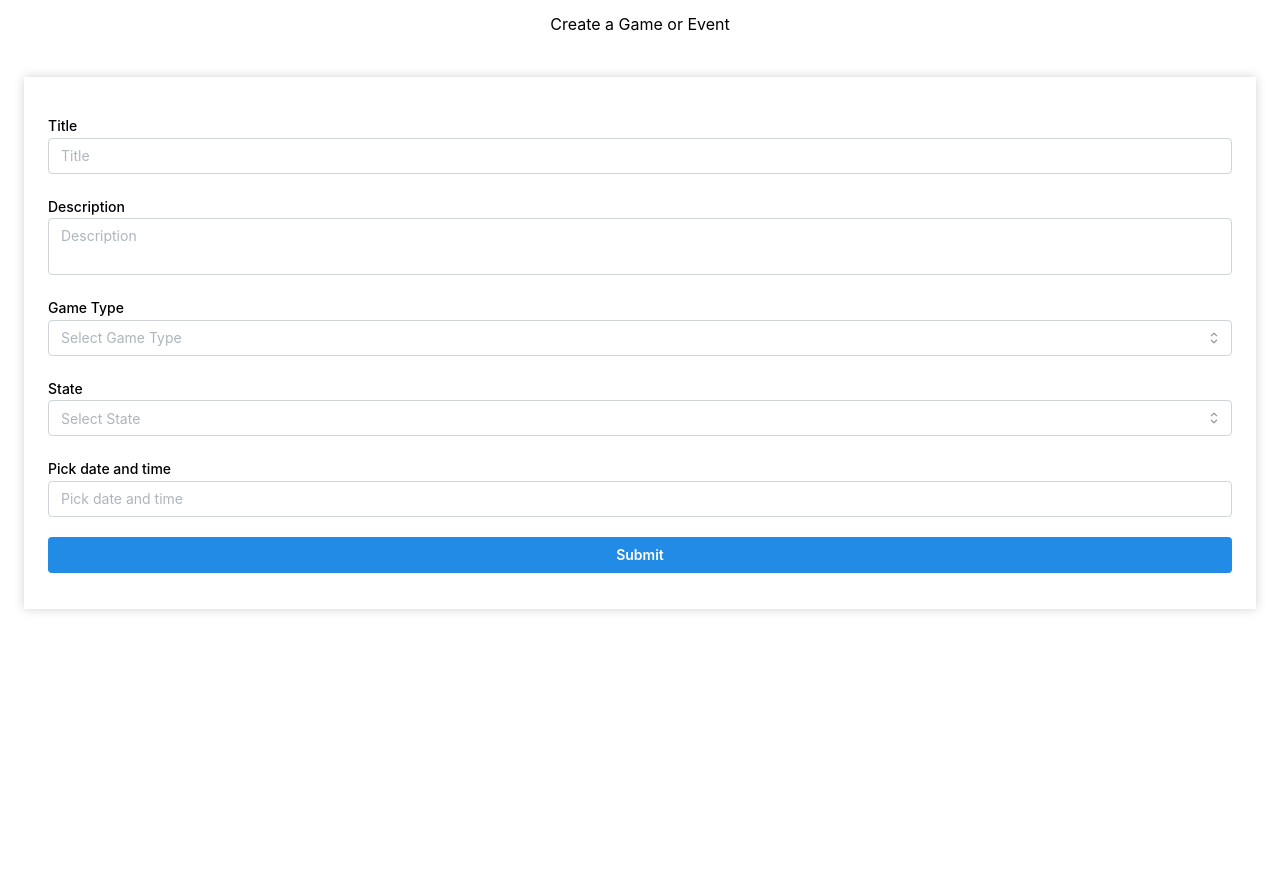
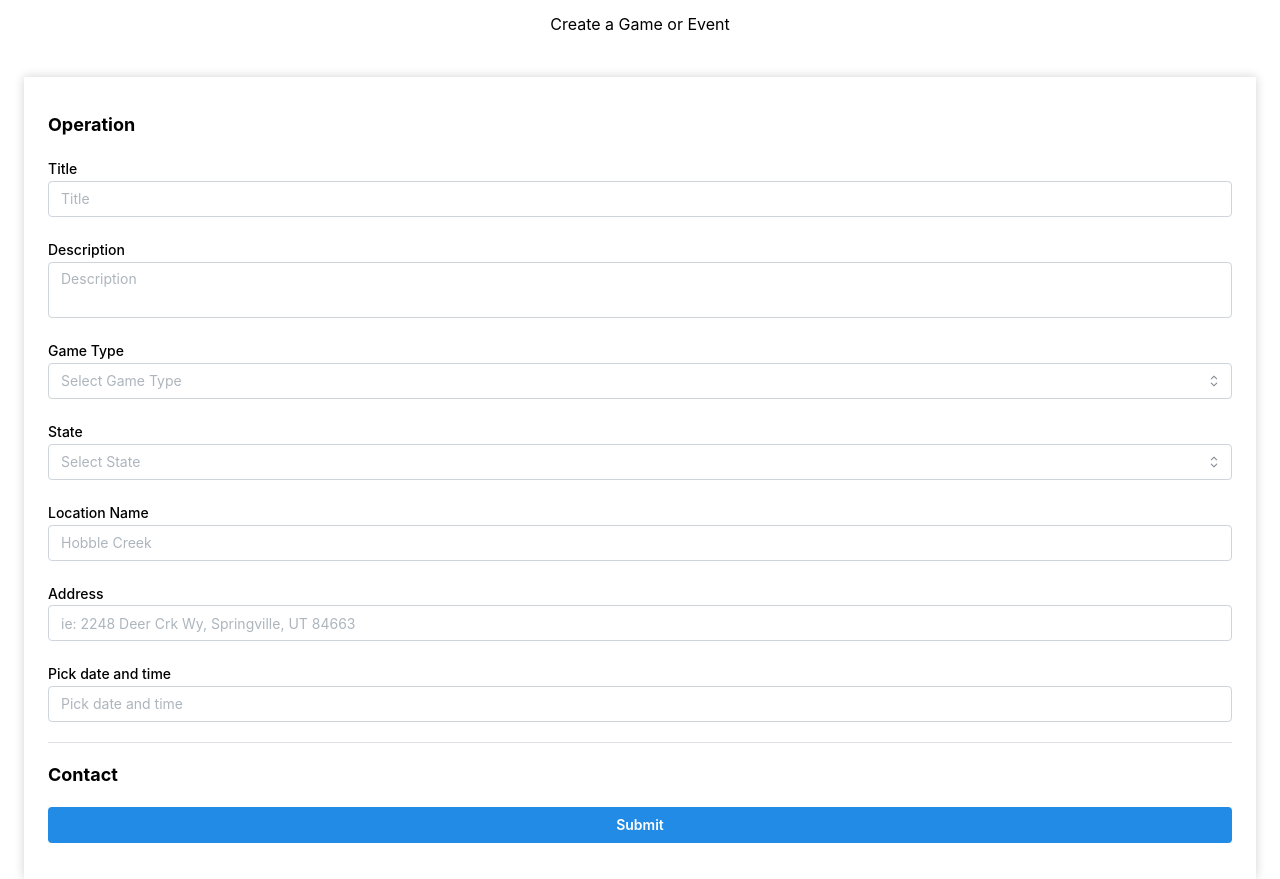
Before and after one commit to skallywag/popSmoke-airSoft, a React (Vite) app: page /game/create in a window 1280 px wide. Before the commit the page ends 800 px from the top, so only its background shows below. Built offline with nearby package versions, Linux system fonts and the light colour scheme.

Commit message:
- Added types/initial values for new form fields - Added form validators - Created function to reset form values when user un-checks paid event. - Added conditional to render inputs depending on if user has checked paid event field - added clearable prop to date picker - Added titles to form

```diff
--- a/src/pages/createGame/CreateGame.tsx
+++ b/src/pages/createGame/CreateGame.tsx
@@ -5,28 +5,47 @@ import {createGame} from "../../api/game";
 import {isNotEmpty, useForm} from '@mantine/form';
 import '@mantine/dates/styles.css';
 import {DateTimePicker} from '@mantine/dates';
-import {Box, Button, Textarea, TextInput, Select} from "@mantine/core";
+import {Box, Button, Textarea, TextInput, Select, Checkbox, NumberInput, MultiSelect, Divider, Title} from "@mantine/core";
 
 type FieldValues = {
     title: string;
     description: string;
     gameType: string;
     state: string;
+    address: string;
+    locationName: string;
     dateTime: string;
+    paidEvent?: boolean;
+    entryPrice?: number;
+    acceptedPayment?: any;
 }
 
 const CreateGame: React.FC = () => {
     const form = useForm<FieldValues>({
-        initialValues: {title: '', description: '', gameType: '', state: '', dateTime: ''},
+        initialValues: {
+            title: '',
+            description: '',
+            gameType: '',
+            state: '',
+            dateTime: '',
+            paidEvent: false,
+            entryPrice: undefined,
+            acceptedPayment: [],
+            locationName: '',
+            address: ''
+        },
         validate: {
             title: (value) => (value.length < 4 && 'Title must have at least 2 letters'),
             description: (value) => (value.length < 4 && 'Enter game description'),
             gameType: (value) => (!value && 'Select a game type'),
             state: (value) => (!value && 'Select a State'),
-            dateTime: (value) => (!value && "Choose a date and time")
+            locationName: (value) => (!value && 'Enter name of location'),
+            address: (value) => (!value && 'Enter address of location'),
+            dateTime: (value) => (!value && "Choose a date and time"),
+            entryPrice: (value) => (!value && form.values.paidEvent && 'Enter entry price'),
+            acceptedPayment: (value) => value.length === 0 && form.values.paidEvent && 'Select Payment type'
         },
     });
-
 
     const onSubmit = (values) => {
         try {
@@ -37,27 +56,56 @@ const CreateGame: React.FC = () => {
         }
     }
 
+    const handleResetEventValues = () => {
+        if (form.values.paidEvent) {
+            form.setFieldValue('entryPrice', undefined);
+            form.setFieldValue('acceptedPayment', [])
+        }
+    }
+
     return (
         <Box className={'page CreateGame'}>
             <Box mb={40} ta={"center"}>Create a Game or Event</Box>
+
             <Box style={{boxShadow: '0 0 10px rgba(0,0,0,.18', padding: '36px 24px'}}>
+                <Title mb={20} size={18}>Operation</Title>
                 <form onSubmit={form.onSubmit((values) => console.log(values))}>
                     <TextInput mb={20} label="Title" placeholder="Title" {...form.getInputProps('title')}/>
                     <Textarea mb={20} label="Description"
                               placeholder="Description" {...form.getInputProps('description')}/>
                     <Select mb={20} label="Game Type" placeholder="Select Game Type"
                             data={["Open play", "Event"]} {...form.getInputProps('gameType')}/>
+
+                    {form.values.gameType === "Event" &&
+                        <Checkbox mb={20} onClick={() => handleResetEventValues()}
+                                  label={"Paid Event?"} {...form.getInputProps('paidEvent')}/>}
+
+                    {form.values.paidEvent &&
+                        <>
+                            <NumberInput mb={20} placeholder="Entry Price" {...form.getInputProps('entryPrice')}/>
+                            <MultiSelect mb={20} placeholder="Select accepted payments"
+                                         data={["venmo", "paypal", "Cash"]} {...form.getInputProps('acceptedPayment')}/>
+                        </>
+                    }
                     <Select mb={20} label="State" placeholder="Select State"
                             data={["Arizona", "Utah"]} {...form.getInputProps('state')}/>
+                    <TextInput mb={20} label="Location Name"
+                               placeholder="Hobble Creek" {...form.getInputProps('locationName')}/>
+                    <TextInput mb={20} label="Address"
+                               placeholder="ie: 2248 Deer Crk Wy, Springville, UT 84663" {...form.getInputProps('address')}/>
                     <DateTimePicker
                         mb={20}
+                        clearable
                         label="Pick date and time"
                         placeholder="Pick date and time"
                         valueFormat="DD MMM YYYY hh:mm A"
                         {...form.getInputProps('dateTime')}
-                    /> <Button fullWidth mt={4} type='submit'>
-                    Submit
-                </Button>
+                    />
+                    <Divider mb={20}/>
+                    <Title mb={20} size={18}>Contact</Title>
+                    <Button fullWidth mt={4} type='submit'>
+                        Submit
+                    </Button>
                 </form>
             </Box>
         </Box>
```
